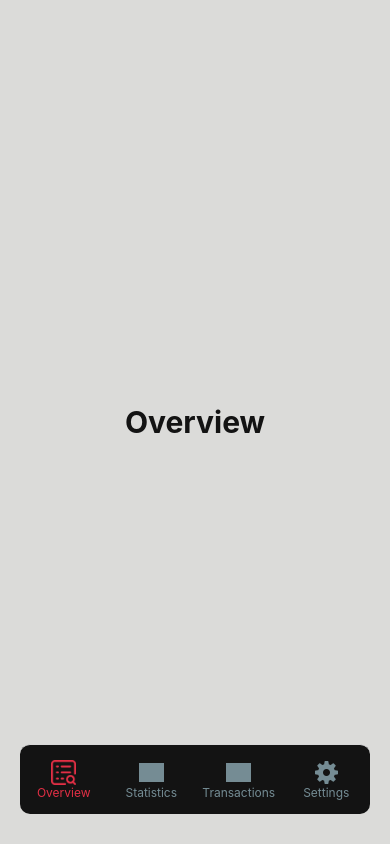
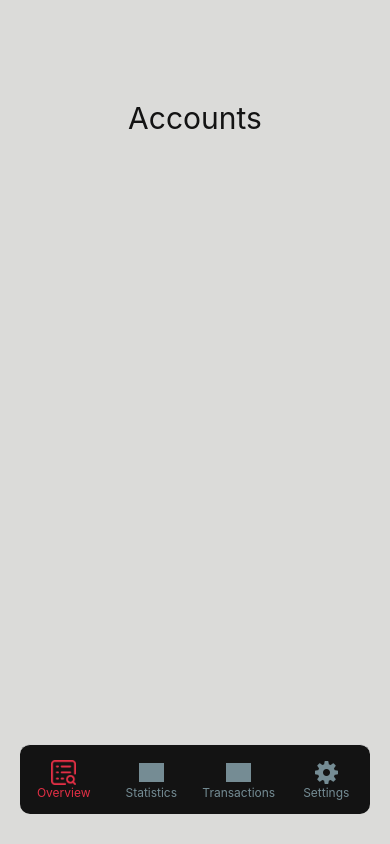
Before and after one commit to conroy-ricketts/Money-Manager, a React Native app: screen /Overview in a window 390 px wide. Built offline with nearby package versions, Linux system fonts and the light colour scheme; grey boxes are pictures that could not be loaded.

Commit message:
add overview label

```diff
--- a/src/screens/Overview.tsx
+++ b/src/screens/Overview.tsx
@@ -4,7 +4,9 @@ import { View, Text, StyleSheet} from 'react-native';
 const OverView = () => {
     return (
         <View style={styles.container}>
-            <Text style={styles.text}>Overview</Text>
+            <View style={styles.label}>
+                <Text style={styles.text}>Accounts</Text>
+            </View>
         </View>
     );
 }
@@ -15,12 +17,15 @@ const styles = StyleSheet.create({
     container: {
         flex: 1,
         alignItems: 'center',
-        justifyContent: 'center',
-        backgroundColor: '#DBDBD9'
+        backgroundColor: '#DBDBD9',
     },
     text: {
         color: '#131313',
-        fontWeight: 'bold',
         fontSize: 30,
-    }
+    },
+    label: {
+        top: 100
+    },
+
+
 });
```
